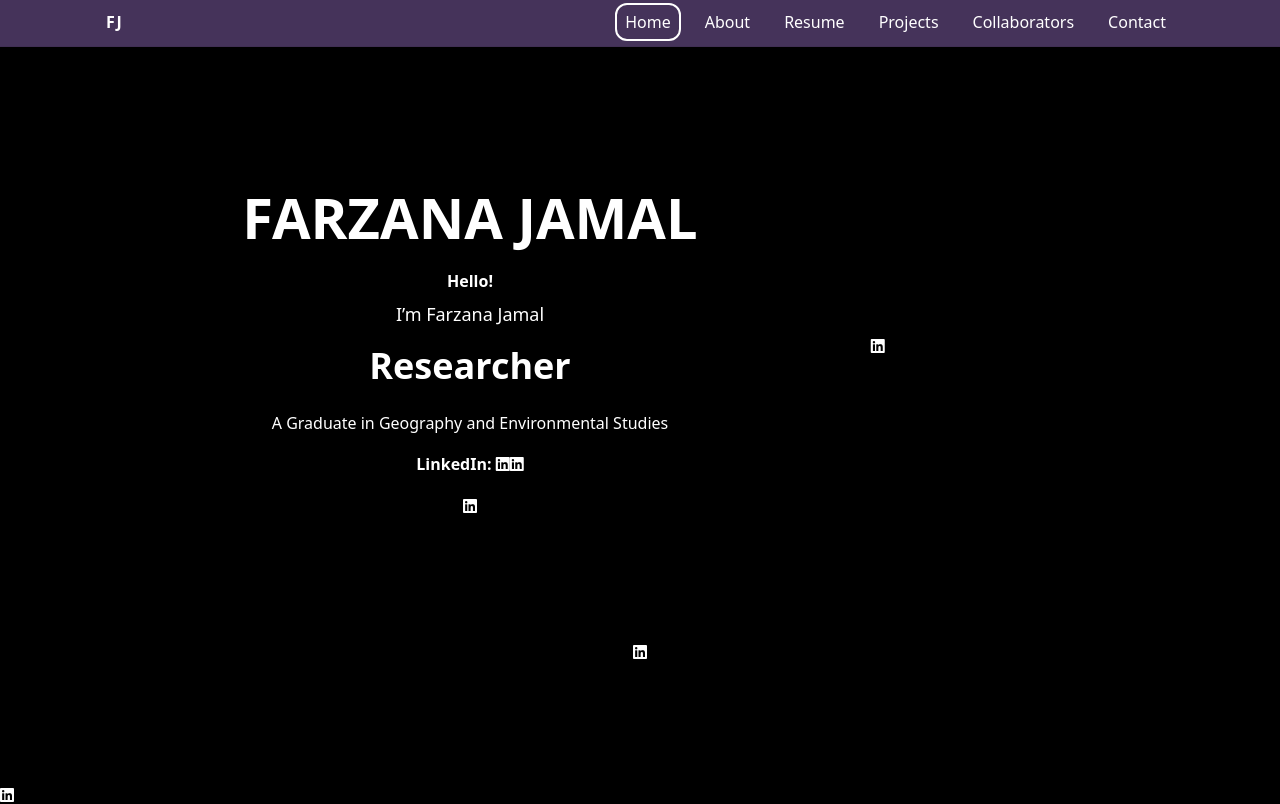
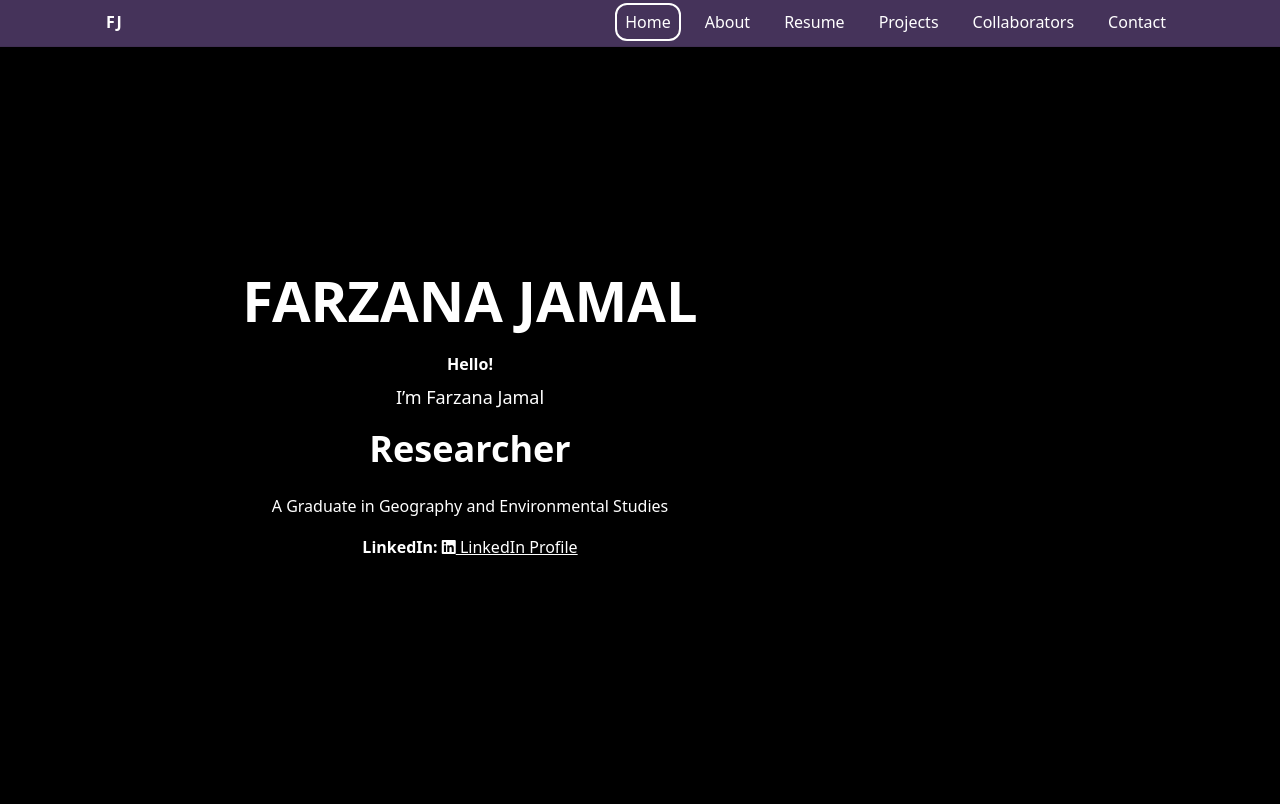
Before and after one commit to farzana038/portfolio, a plain HTML site: page index.html in a window 1280 px wide. Shown: the top 804 px of the page. Drawn offline with Linux system fonts and the light colour scheme.

Commit message:
Update index.html
"Add Linkedin"

```diff
--- a/index.html
+++ b/index.html
@@ -36,7 +36,7 @@
               <p class="link-line">
                 <strong>LinkedIn:</strong>
                 <a class="link" href="https://www.linkedin.com/in/farzana-jamal-7179ab2a8" target="_blank" rel="noopener">
-                  <i class="fa-brands fa-linkedin" aria-hidden="true">
+                  <i class="fa-brands fa-linkedin" aria-hidden="true"></i> LinkedIn Profile
                 </a>
               </p>
             </div>
```
